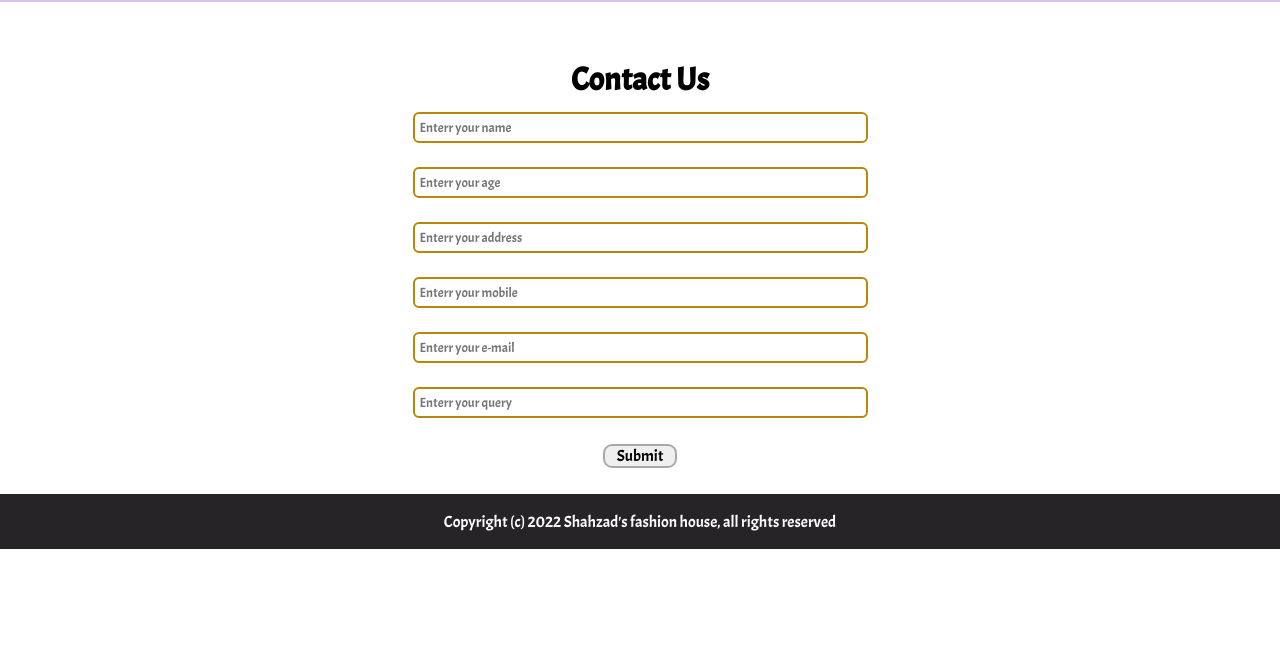
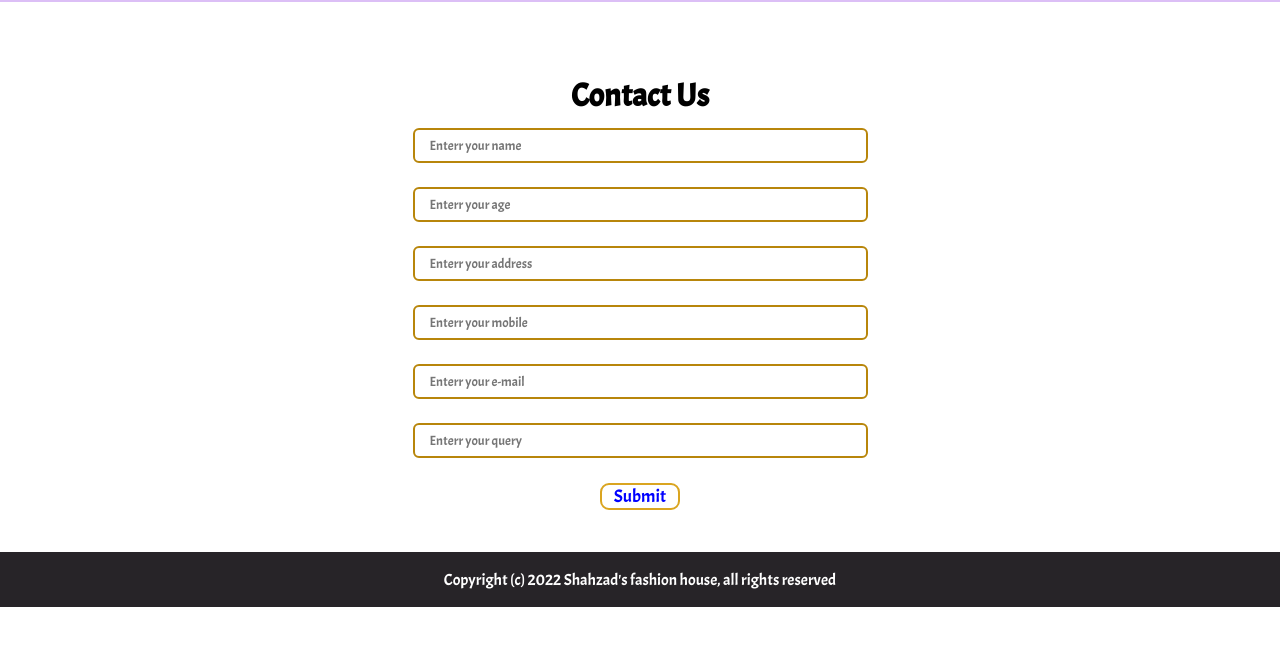
Before and after one commit to sharibllb/shahzad.github.io, a plain HTML site: page contact.html in a window 1280 px wide. In both pictures the pointer is over the button "Submit". Shown: the part 52-698 px from the top of the page. Drawn offline with Linux system fonts and the light colour scheme; a web font is replaced by a local one.

Commit message:
Update style.css

```diff
--- a/css/style.css
+++ b/css/style.css
@@ -227,7 +227,7 @@ p{
 
 h1{
     text-align: center;
-    padding: 13px;
+    padding: 29px;
     margin-top: 44px;
 }
 
@@ -241,7 +241,7 @@ h1{
 .myinput{
     width: 455px;
     margin: 12px;
-    padding: 5px;
+    padding: 7px 15px;
     border: 2px solid darkgoldenrod;
     border-radius: 6px;
     /* outline: none; */
@@ -255,6 +255,13 @@ h1{
     border-radius: 9px;
     cursor: pointer;
 }
+.btn:hover{
+        font-size: 18px;
+    border: 2px solid goldenrod;
+    background: none;
+    color: blue;
+}
+
 
 #footer{
     height: 55px;
```
